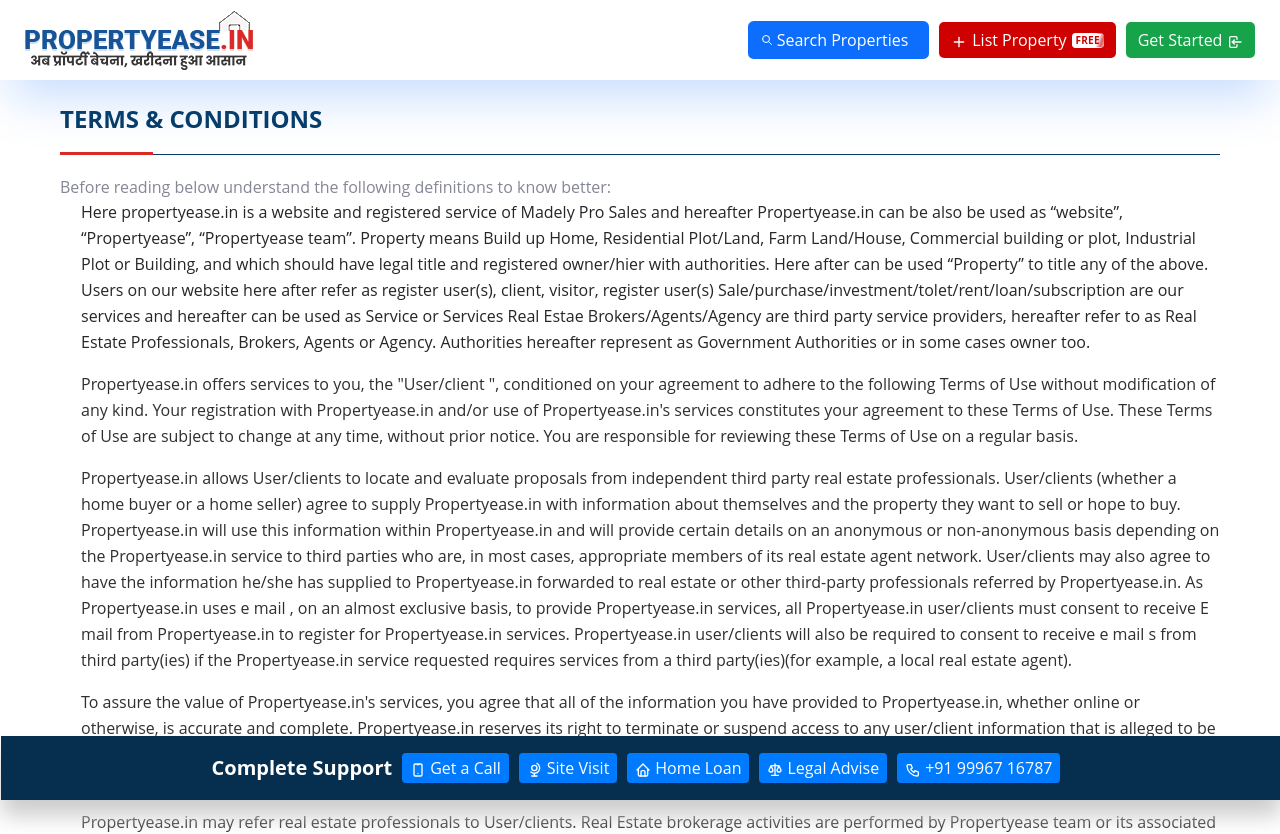
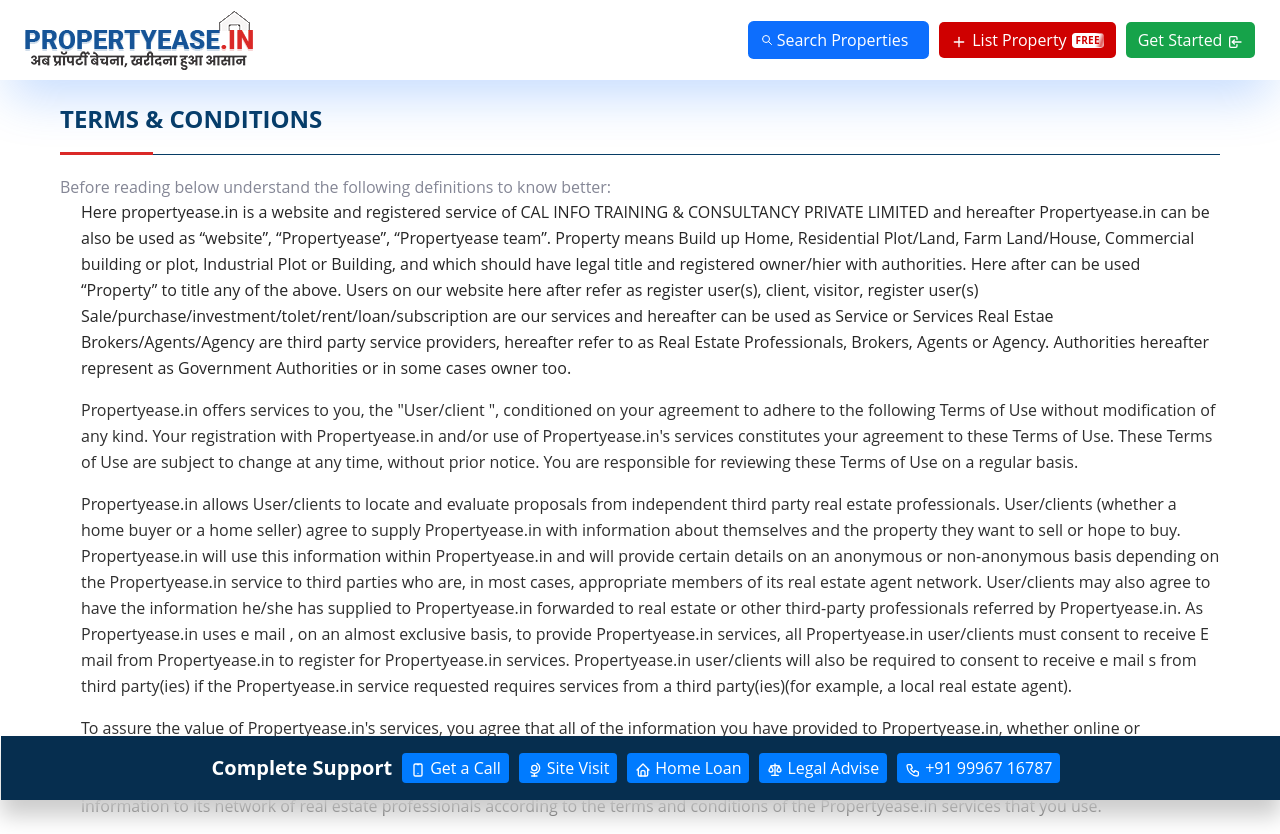
Before and after one commit to Harsh10092000/propertyease, a React (Vite) app: page /termsAndConditions in a window 1280 px wide. Shown: the top 834 px of the page. Built offline with nearby package versions, Linux system fonts and the light colour scheme.

Commit message:
Balance changes

```diff
--- a/src/App.jsx
+++ b/src/App.jsx
@@ -95,15 +95,30 @@
     },
     {
       path: "/about",
-      element: <About />,
+      element: (
+        <>
+          <ScrollToTop />
+          <About />
+        </>
+      ),
     },
     {
       path: "/termsAndConditions",
-      element: <Terms />,
+      element: (
+        <>
+          <ScrollToTop />
+          <Terms />
+        </>
+      ),
     },
     {
       path: "/privacypolicy",
-      element: <Privacy />,
+      element: (
+        <>
+          <ScrollToTop />
+          <Privacy />
+        </>
+      ),
     },
     {
       path: "/user",
@@ -190,7 +205,12 @@
     },
     {
       path: "/nriService",
-      element: <NriService />,
+      element: (
+        <>
+          <ScrollToTop />
+          <NriService />
+        </>
+      ),
     },
     {
       path: "/postRequirements",
--- a/src/components/footer/Footer.jsx
+++ b/src/components/footer/Footer.jsx
@@ -413,10 +413,15 @@
       <footer>
         <div className="container">
           <div className="row">
-            <div className="col-md-12">
+            <div className="col-md-6">
               <p>
                 Copyright © {new Date().getFullYear()} Propertyease -
                 Information. All Rights Reserved
+              </p>
+            </div>
+            <div className="col-md-6">
+              <p className="fs-1">
+                Powered By CALinfo Training & Consultancy Private Limited
               </p>
             </div>
           </div>
--- a/src/pages/index/Index.jsx
+++ b/src/pages/index/Index.jsx
@@ -412,11 +412,14 @@
                 </div>
               </div>
               <div className="col-md-6 ">
-                <div className="prom-right">
+                <div className="prom-right ">
                   <h4>
                     List on Propertyease for <span className="free">FREE!</span>
                   </h4>
-                  <Link to="">
+                  <Link
+                    to="/addproperty"
+                    className="d-flex justify-content-center"
+                  >
                     <div className="btn btn-primary w-75 d-flex justify-content-center align-items-center gap-4">
                       <IconHomePlus />
                       Add Property
--- a/src/pages/terms/Terms.jsx
+++ b/src/pages/terms/Terms.jsx
@@ -19,14 +19,15 @@
               <ul>
                 <li>
                   Here propertyease.in is a website and registered service of
-                  Madely Pro Sales and hereafter Propertyease.in can be also be
-                  used as “website”, “Propertyease”, “Propertyease team”.
-                  Property means Build up Home, Residential Plot/Land, Farm
-                  Land/House, Commercial building or plot, Industrial Plot or
-                  Building, and which should have legal title and registered
-                  owner/hier with authorities. Here after can be used “Property”
-                  to title any of the above. Users on our website here after
-                  refer as register user(s), client, visitor, register user(s)
+                  CAL INFO TRAINING & CONSULTANCY PRIVATE LIMITED and hereafter
+                  Propertyease.in can be also be used as “website”,
+                  “Propertyease”, “Propertyease team”. Property means Build up
+                  Home, Residential Plot/Land, Farm Land/House, Commercial
+                  building or plot, Industrial Plot or Building, and which
+                  should have legal title and registered owner/hier with
+                  authorities. Here after can be used “Property” to title any of
+                  the above. Users on our website here after refer as register
+                  user(s), client, visitor, register user(s)
                   Sale/purchase/investment/tolet/rent/loan/subscription are our
                   services and hereafter can be used as Service or Services Real
                   Estae Brokers/Agents/Agency are third party service providers,
@@ -366,12 +367,12 @@
               </p>
               <p>
                 All contents of the Propertyease.in website are Copyright ©
-                2023-2024 M/S Madely Pro Sales, 211-P 2nd Floor Sector 7
-                Kurukshetra, Opp. IDFC Bank, PIPLI ROAD, SECTOR-7,
-                KURUKSHETRA-Haryana, INDIA All rights reserved, Propertyease.in
-                is a registered service of Madely Pro Sales and other product
-                and company names may be trade or service marks of their
-                respective owners.
+                2023-2024 M/S CAL INFO TRAINING & CONSULTANCY PRIVATE LIMITED,
+                211-P 2nd Floor Sector 7 Kurukshetra, Opp. IDFC Bank, PIPLI
+                ROAD, SECTOR-7, KURUKSHETRA-Haryana, INDIA All rights reserved,
+                Propertyease.in is a registered service of CAL INFO TRAINING &
+                CONSULTANCY PRIVATE LIMITED and other product and company names
+                may be trade or service marks of their respective owners.
               </p>
               <p>
                 <b>7. Disclaimer of Warranties </b>
```
